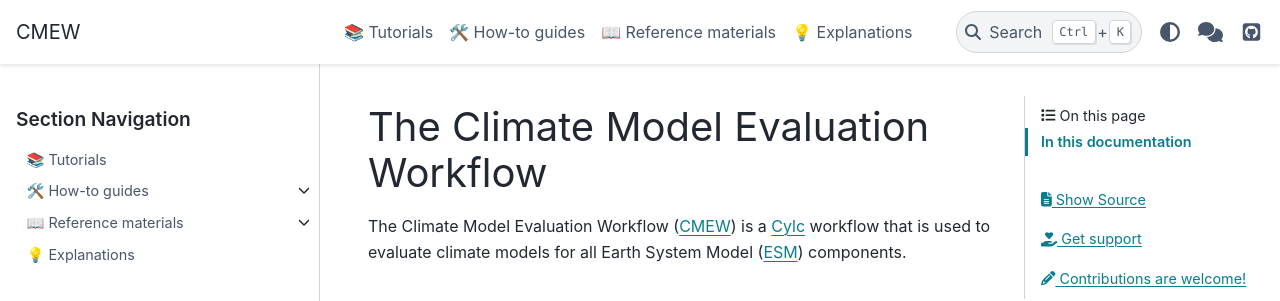
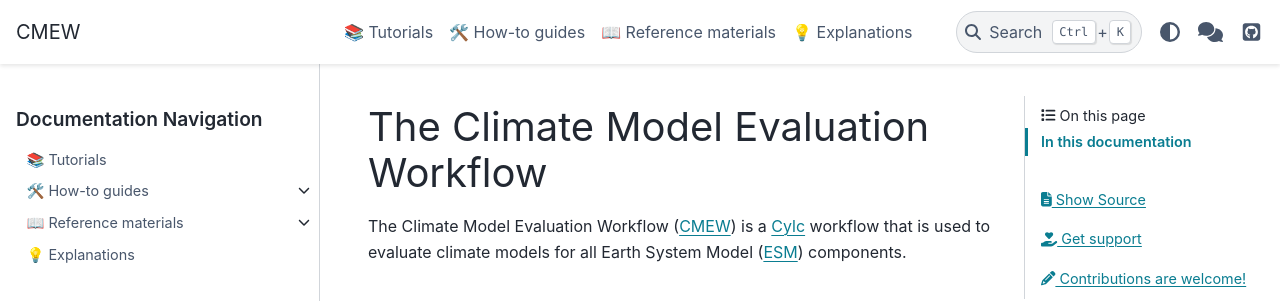
Before and after one commit to MetOffice/CMEW, a Sphinx documentation site: the page built from doc/source/index.rst, in a window 1280 px wide. Shown: the top 301 px of the page. Built offline with Sphinx 7.4.7 and the PyData theme 0.15.4, drawn with Linux system fonts in a browser that asks for light colours.

Commit message:
#579: Update environment files

```diff
--- a/doc/source/_templates/sidebar-nav.html
+++ b/doc/source/_templates/sidebar-nav.html
@@ -7,7 +7,7 @@ and updated to include 'startdepth=0' in 'generate_toctree_html' call.
 #}
 <nav class="bd-docs-nav bd-links"
      aria-label="{{ _('Section Navigation') }}">
-  <p class="bd-links__title" role="heading" aria-level="1">{{ _("Section Navigation") }}</p>
+  <p class="bd-links__title" role="heading" aria-level="1">{{ _("Documentation Navigation") }}</p>
   <div class="bd-toc-item navbar-nav">
     {{- generate_toctree_html(
       startdepth=0,
```
Also changed, not shown: 2 other files.
